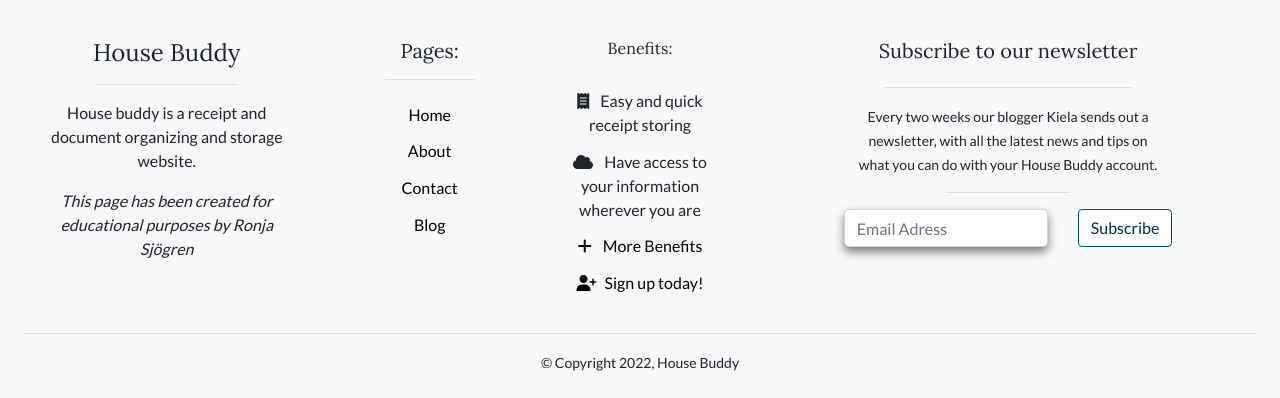
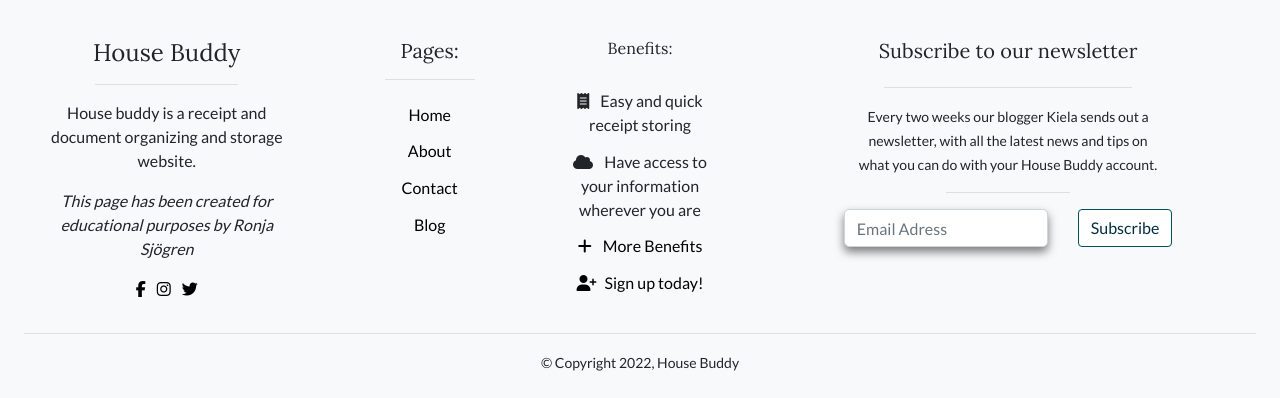
Before and after one commit to Ajn0r/house-buddy, a Django app: page /about in a window 1280 px wide. Shown: the part 2452-2850 px from the top of the page. Run offline with Django 3.2, Linux system fonts and the light colour scheme; some libraries are stand-ins or nearby versions.

Commit message:
add social media links to footer

```diff
--- a/templates/base.html
+++ b/templates/base.html
@@ -110,6 +110,13 @@
                     <p class="pl-3 pr-3">
                         <em>This page has been created for educational purposes by Ronja Sjögren</em>
                     </p>
+
+                    <a href="https://www.facebook.com" target="_blank" rel="noopener" class="a-color pr-2"
+                        aria-label="Find us on Facebook (link opens in a new tab)"><i class="fab fa-facebook-f"></i></a>
+                    <a href="https://www.instagram.com" target="_blank" rel="noopener" class="a-color pr-2"
+                        aria-label="Find us on Instagram (link opens in a new tab)"><i class="fab fa-instagram"></i></a>
+                    <a href="https://www.twitter.com" target="_blank" rel="noopener" class="a-color"
+                        aria-label="Find us on Twitter (link opens in a new tab)"><i class="fab fa-twitter"></i></a>
                 </div>
                 <div class="col-sm-6 col-md-3 col-lg-2 mb-4 mb-lg-0">
                     <h5>Pages: </h5>
@@ -163,7 +170,8 @@
                             Have access to your information wherever you are
                         </li>
                         <li class="footer-links">
-                            <a href="{% url 'about' %}" aria-label="Click here to read more about the benefits of signing up to House Buddy">
+                            <a href="{% url 'about' %}"
+                                aria-label="Click here to read more about the benefits of signing up to House Buddy">
                                 <i class="fas fa-plus mr-2"></i> More Benefits</a>
                         </li>
                         <li class="footer-links">
@@ -180,12 +188,14 @@
                     </h5>
                     <hr class="w-50">
                     <p class="pl-xl-5 pr-xl-5 ml-lg-5 mr-lg-5"><small>
-                        Every two weeks our blogger Kiela sends out a newsletter, with all the latest news and tips on what you can do with your House Buddy account.
+                            Every two weeks our blogger Kiela sends out a newsletter, with all the latest news and tips
+                            on what you can do with your House Buddy account.
                         </small></p>
                     <hr class="w-25">
                     <form class="row justify-content-center" id="newsletter">
                         <div class="col-auto">
-                            <input type="email" id="newsletter-email" class="form-control box" placeholder="Email Adress">
+                            <input type="email" id="newsletter-email" class="form-control box"
+                                placeholder="Email Adress">
                         </div>
                         <div class="col-auto">
                             <button type="submit" class="btn btn-primary">Subscribe</button>
```
Lines whose indentation alone changed are shown as unchanged.
